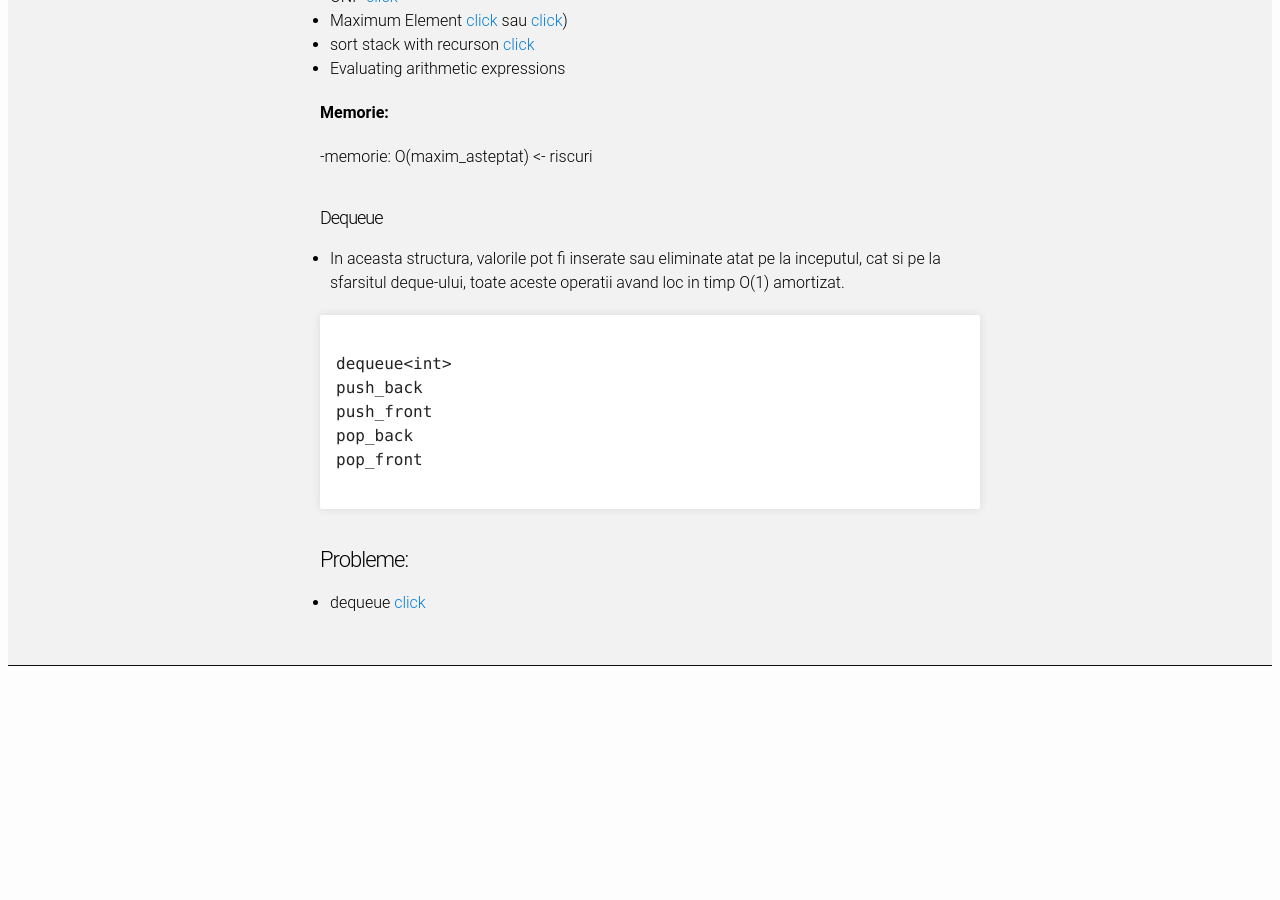
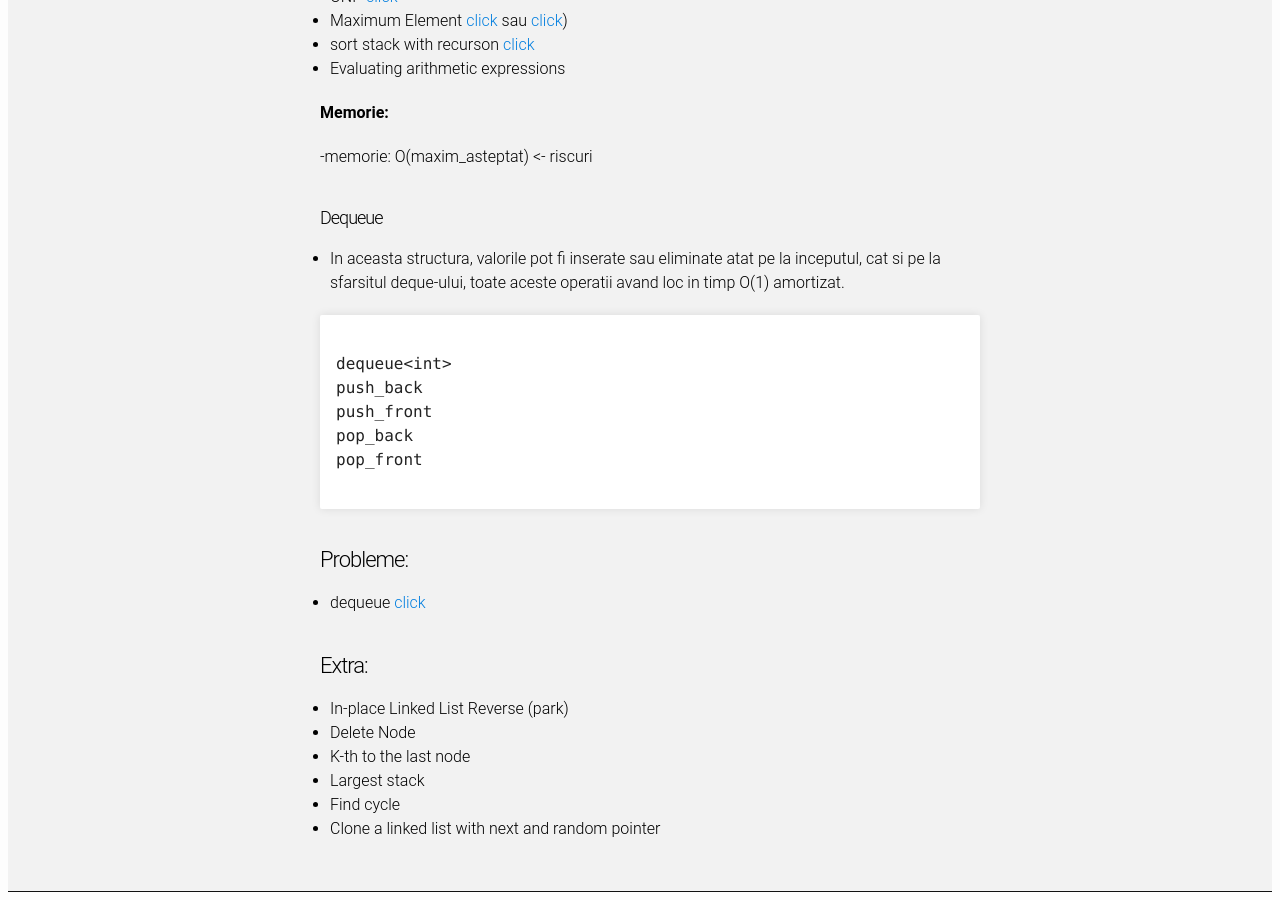
Before and after one commit to IuliaDuta/ASD, a Jekyll site: the page built from Seminarii/Seminar1.md, in a window 1280 px wide and 900 px high, scrolled down 3433 px. Built offline with Jekyll 4.4.1, drawn with Linux system fonts in a browser that asks for light colours; before the commit the page ends 4107 px from its top, so only the background shows below that.

Commit message:
Update Seminar1.md

```diff
--- a/Seminarii/Seminar1.md
+++ b/Seminarii/Seminar1.md
@@ -174,3 +174,12 @@ pop_front
 
 
 - dequeue [click](http://www.infoarena.ro/problema/deque)
+
+### Extra:
+
+- In-place Linked List Reverse (park)
+- Delete Node
+- K-th to the last node
+- Largest stack
+- Find cycle
+- Clone a linked list with next and random pointer
```
